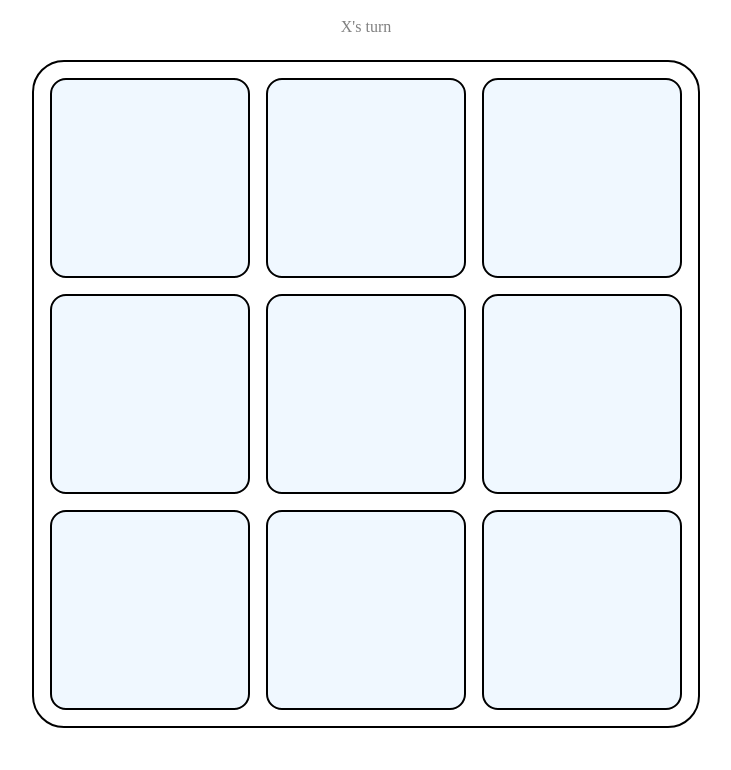
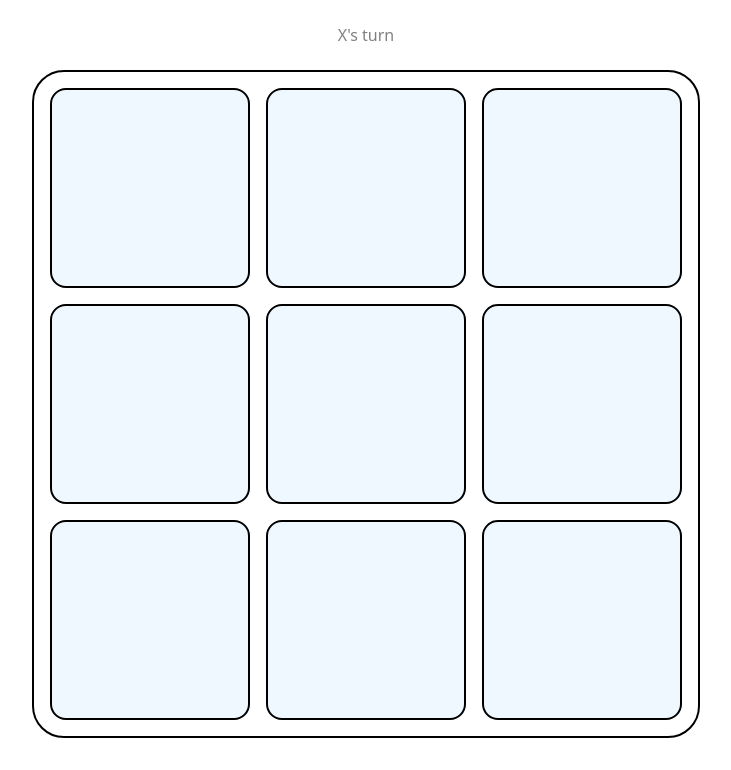
Before and after one commit to Sai-Eshwar-Supreet/Tic-Tac-Toe, a plain HTML site: page index.html in a window 1280 px wide. Shown: the part 91-861 px from the top of the page, without its empty margins (274-1005 px from the left). Drawn offline with Linux system fonts and the light colour scheme.

Commit message:
Update font-family

```diff
--- a/style.css
+++ b/style.css
@@ -2,6 +2,10 @@
     margin: 0;
     padding: 0;
     box-sizing: border-box;
+}
+
+:root{
+    font-family: system-ui, -apple-system, BlinkMacSystemFont, 'Segoe UI', Roboto, Oxygen, Ubuntu, Cantarell, 'Open Sans', 'Helvetica Neue', sans-serif;
 }
 
 /* ==================== MAIN LAYOUT ==================== */
```
